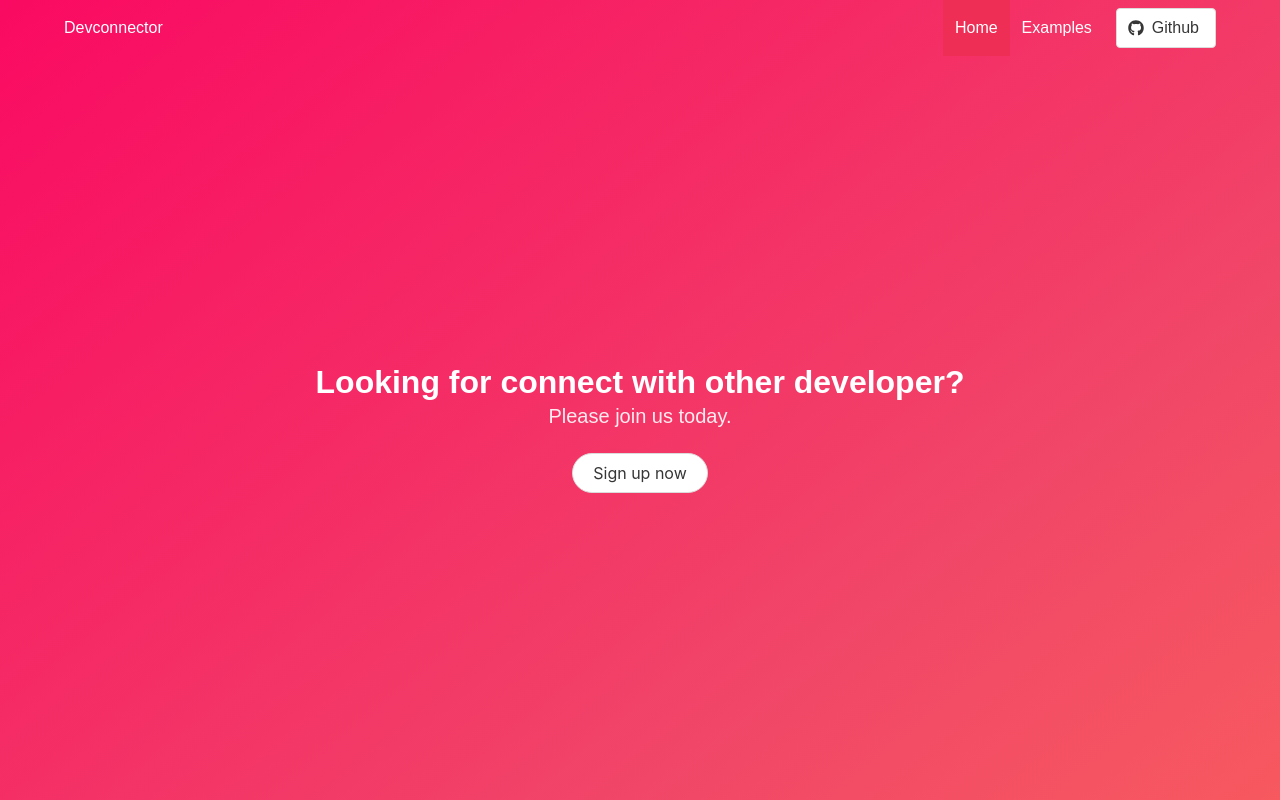
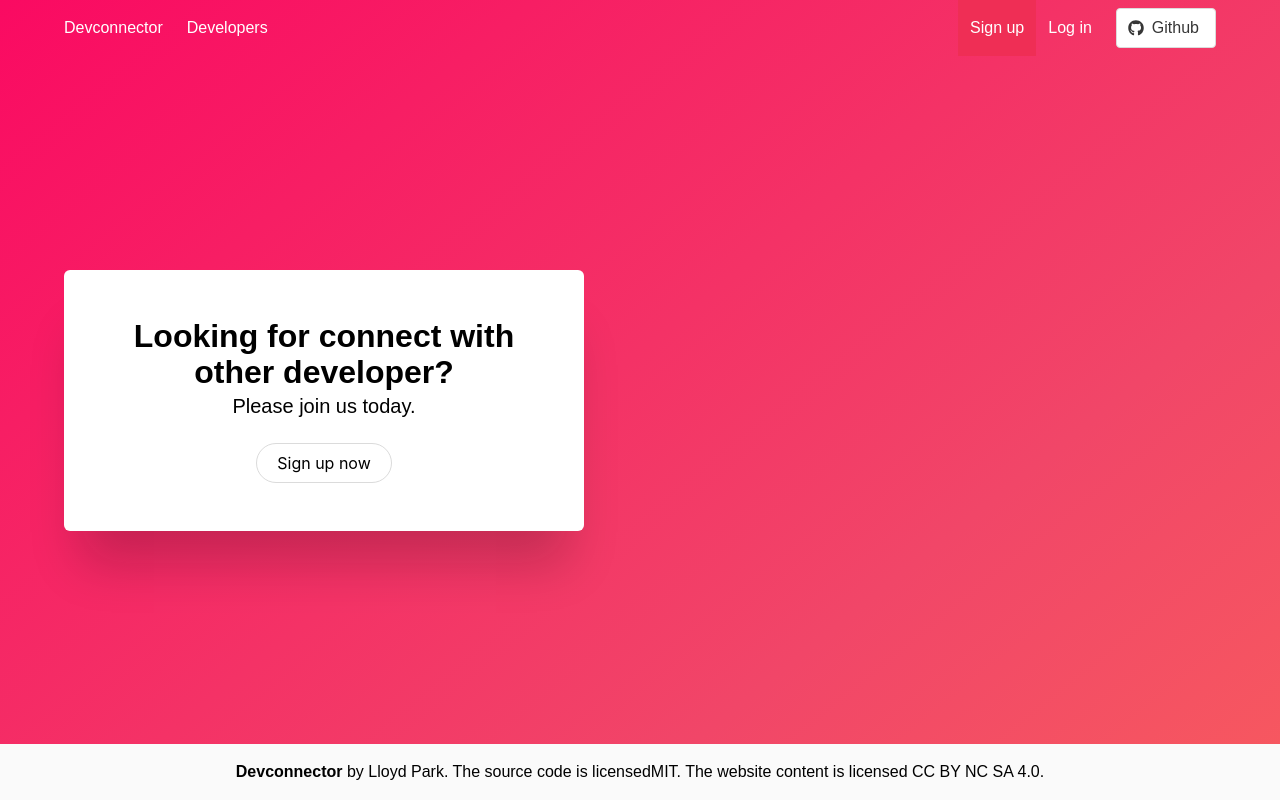
Before and after one commit to yeondam88/mern-stack-fullstack-app, a React (Create React App) app in the folder client/: page / in a window 1280 px wide. Built offline with nearby package versions, Linux system fonts and the light colour scheme.

Commit message:
landing page

```diff
--- a/client/src/components/Layout/Footer.js
+++ b/client/src/components/Layout/Footer.js
@@ -1,14 +1,26 @@
-import React, { Component } from 'react';
+import React, { Component } from "react";
 
 class Footer extends Component {
   render() {
     return (
       <div className="hero-foot">
-    <nav className="tabs is-boxed is-fullwidth">
-      <div className="container">
+        <footer className="footer">
+          <div className="container">
+            <div className="content has-text-centered">
+              <p>
+                <strong>Devconnector</strong> by <a href="/">Lloyd Park</a>. The
+                source code is licensed
+                <a href="http://opensource.org/licenses/mit-license.php">
+                  MIT
+                </a>. The website content is licensed{" "}
+                <a href="http://creativecommons.org/licenses/by-nc-sa/4.0/">
+                  CC BY NC SA 4.0
+                </a>.
+              </p>
+            </div>
+          </div>
+        </footer>
       </div>
-    </nav>
-  </div>
     );
   }
 }
--- a/client/src/components/Layout/Landing.js
+++ b/client/src/components/Layout/Landing.js
@@ -1,19 +1,19 @@
-import React, { Component } from 'react';
+import React, { Component } from "react";
 
 class Landing extends Component {
   render() {
     return (
       <div class="hero-body">
-    <div class="container has-text-centered">
-      <h1 class="title">
-      Looking for connect with other developer?
-      </h1>
-      <h2 class="subtitle">
-      Please join us today.
-      </h2>
-      <button className="button is-rounded is-inverted">Sign up now</button>
-    </div>
-  </div>
+        <div class="container has-text-centered">
+          <div className="box-content">
+            <h1 class="title">Looking for connect with other developer?</h1>
+            <h2 class="subtitle">Please join us today.</h2>
+            <button className="button is-rounded is-inverted">
+              Sign up now
+            </button>
+          </div>
+        </div>
+      </div>
     );
   }
 }
--- a/client/src/components/Layout/Navbar.js
+++ b/client/src/components/Layout/Navbar.js
@@ -1,4 +1,4 @@
-import React, { Component } from 'react';
+import React, { Component } from "react";
 
 class Navbar extends Component {
   render() {
@@ -6,27 +6,25 @@ class Navbar extends Component {
       <header className="navbar">
         <div className="container">
           <div className="navbar-brand">
-          <a className="navbar-item">
-            Devconnector
-          </a>
-          <span className="navbar-burger burger" data-target="navbarMenuHeroC">
-            <span></span>
-            <span></span>
-            <span></span>
+            <a className="navbar-item">Devconnector</a>
+            <a className="navbar-item">Developers</a>
+            <span
+              className="navbar-burger burger"
+              data-target="navbarMenuHeroC"
+            >
+              <span />
+              <span />
+              <span />
             </span>
           </div>
           <div id="navbarMenuHeroC" className="navbar-menu">
             <div className="navbar-end">
-            <a className="navbar-item is-active">
-              Home
-            </a>
-            <a className="navbar-item">
-              Examples
-            </a>
+              <a className="navbar-item is-active">Sign up</a>
+              <a className="navbar-item">Log in</a>
               <span className="navbar-item">
                 <a className="button is-inverted">
                   <span className="icon">
-                  <i className="fab fa-github"></i>
+                    <i className="fab fa-github" />
                   </span>
                   <span>Github</span>
                 </a>
--- a/client/src/styles/index.css
+++ b/client/src/styles/index.css
@@ -26,42 +26,26 @@ body {
   flex-direction: column;
 }
 
-.footer {
-  align-items: stretch;
-  display: flex;
-  display: -ms-flexbox;
-  -ms-flex-align: stretch;
-  -ms-flex-pack: justify;
-  -ms-flex-wrap: wrap;
-  flex-wrap: wrap;
-  justify-content: space-between;
+.hero-footer p {
+  color: black;
 }
 
-.footer .footer-section {
-  align-items: center;
-  display: flex;
-  display: -ms-flexbox;
-  -ms-flex: 1 0 0;
-  flex: 1 0 0;
-  -ms-flex-align: center;
+.footer {
+  padding: 1rem;
 }
 
-.footer .footer-section:not(:first-child):last-child {
-  -ms-flex-pack: end;
-  justify-content: flex-end;
+.footer>* {
+  color: black;
 }
 
-.footer .footer-center {
-  align-items: center;
-  display: flex;
-  display: -ms-flexbox;
-  -ms-flex: 0 0 auto;
-  flex: 0 0 auto;
-  -ms-flex-align: center;
+.box-content {
+  box-shadow: 0 3rem 3rem -1rem rgba(10, 10, 10, .2);
+  max-width: 520px;
+  padding: 3rem;
+  background-color: white;
+  border-radius: 6px;
 }
 
-.footer .footer-brand {
-  font-size: .9rem;
-  font-weight: 500;
-  text-decoration: none;
+.box-content>* {
+  color: black !important;
 }
```
Also changed, not shown: client/src/components/App.js (+4 -6 lines). Lines whose indentation alone changed are shown as unchanged.
